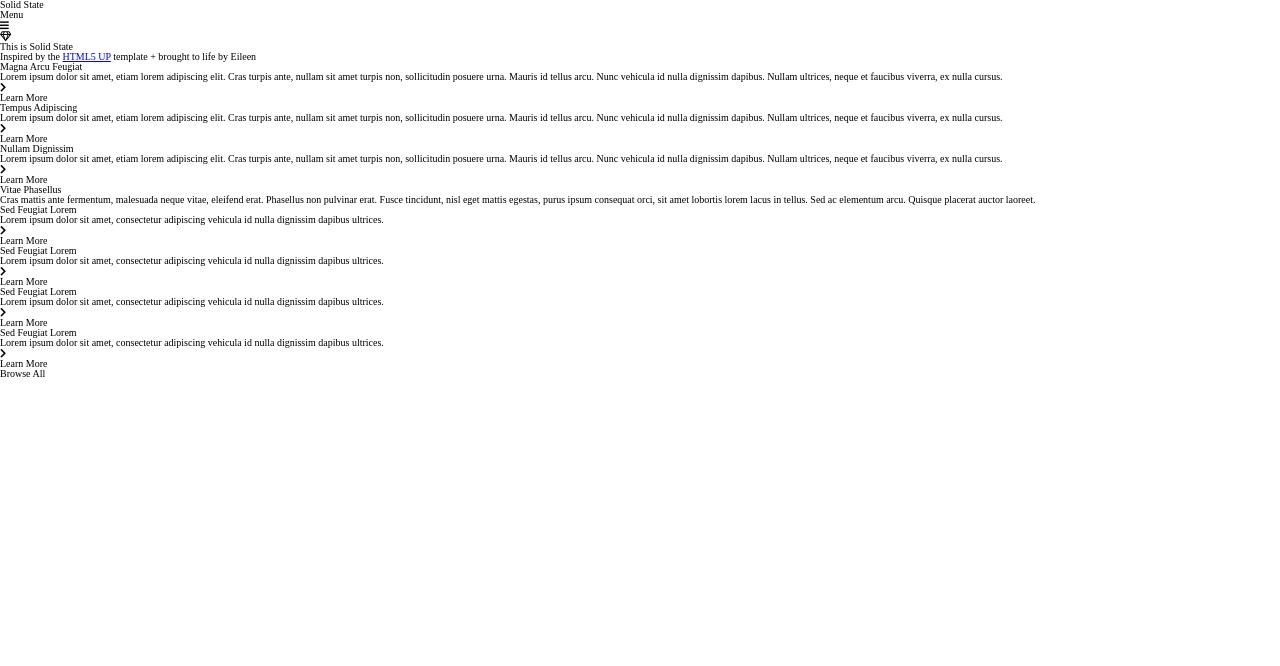
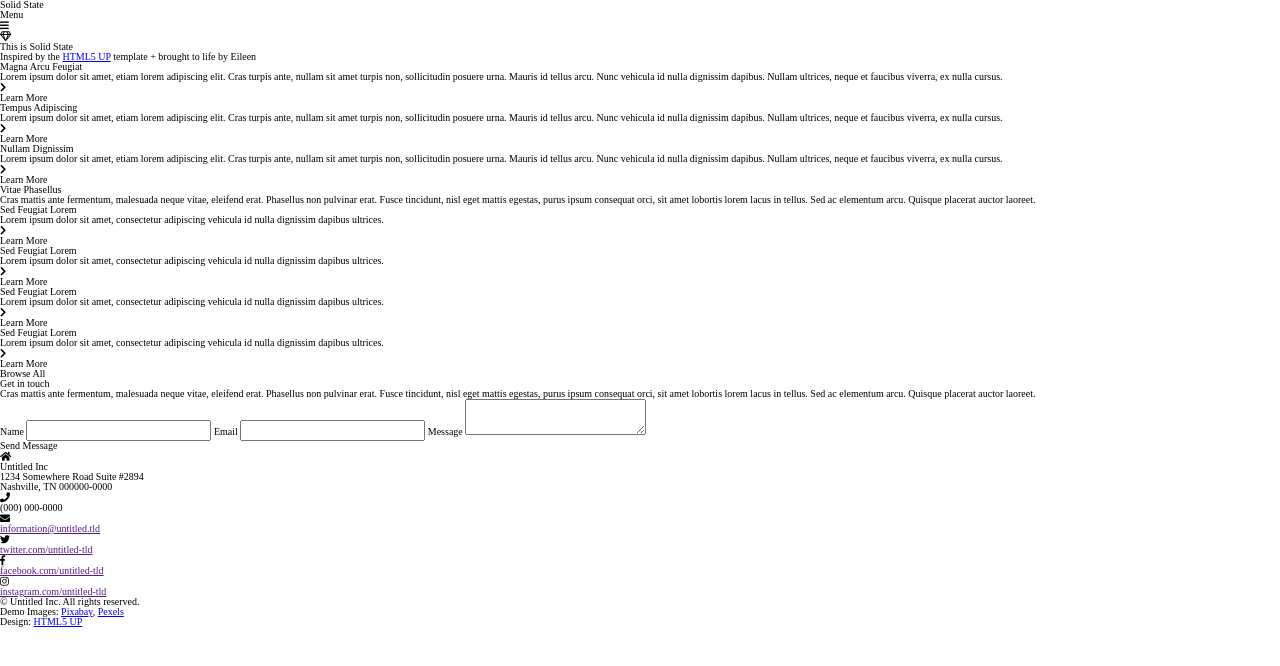
Before and after one commit to ux5-afterhours/solid-state, a plain HTML site: page index.html in a window 1280 px wide. Drawn offline with Linux system fonts and the light colour scheme.

Commit message:
finished adding all placeholder text/scaffolding

```diff
--- a/index.html
+++ b/index.html
@@ -170,13 +170,68 @@
                     </div>
                 </div>
             </div>
-            <div class="browse-all-button">
+            <div class="action-button">
                 <p>Browse All</p>
             </div>
         </section>
         <div class="last-section">
-            <section class="contact"></section>
-            <footer></footer>
+            <section class="contact">
+                <h3>Get in touch</h3>
+                <p>
+                    Cras mattis ante fermentum, malesuada neque vitae, eleifend
+                    erat. Phasellus non pulvinar erat. Fusce tincidunt, nisl
+                    eget mattis egestas, purus ipsum consequat orci, sit amet
+                    lobortis lorem lacus in tellus. Sed ac elementum arcu.
+                    Quisque placerat auctor laoreet.
+                </p>
+                <form>
+                    <label>Name</label>
+                    <input />
+                    <label>Email</label>
+                    <input />
+                    <label>Message</label>
+                    <textarea></textarea>
+                    <div class="action-button">
+                        <p>Send Message</p>
+                    </div>
+                </form>
+                <div class="contact-links">
+                    <div class="link-row">
+                        <i class="fas fa-home"></i>
+                        <p>Untitled Inc</p>
+                        <p>1234 Somewhere Road Suite #2894</p>
+                        <p>Nashville, TN 000000-0000</p>
+                    </div>
+                    <div class="link-row">
+                        <i class="fas fa-phone"></i>
+                        <p>(000) 000-0000</p>
+                    </div>
+                    <div class="link-row">
+                        <i class="fas fa-envelope"></i>
+                        <p><a href="">information@untitled.tld</a></p>
+                    </div>
+                    <div class="link-row">
+                        <i class="fab fa-twitter"></i>
+                        <p><a href="">twitter.com/untitled-tld</a></p>
+                    </div>
+                    <div class="link-row">
+                        <i class="fab fa-facebook-f"></i>
+                        <p><a href="">facebook.com/untitled-tld</a></p>
+                    </div>
+                    <div class="link-row">
+                        <i class="fab fa-instagram"></i>
+                        <p><a href="">instagram.com/untitled-tld</a></p>
+                    </div>
+                </div>
+            </section>
+            <footer>
+                <div>© Untitled Inc. All rights reserved.</div>
+                <div class="footer-center">
+                    Demo Images: <a href="https://pixabay.com/">Pixabay</a>,
+                    <a href="https://www.pexels.com/">Pexels</a>
+                </div>
+                <div>Design: <a href="http://html5up.net/">HTML5 UP</a></div>
+            </footer>
         </div>
     </body>
 </html>
```
